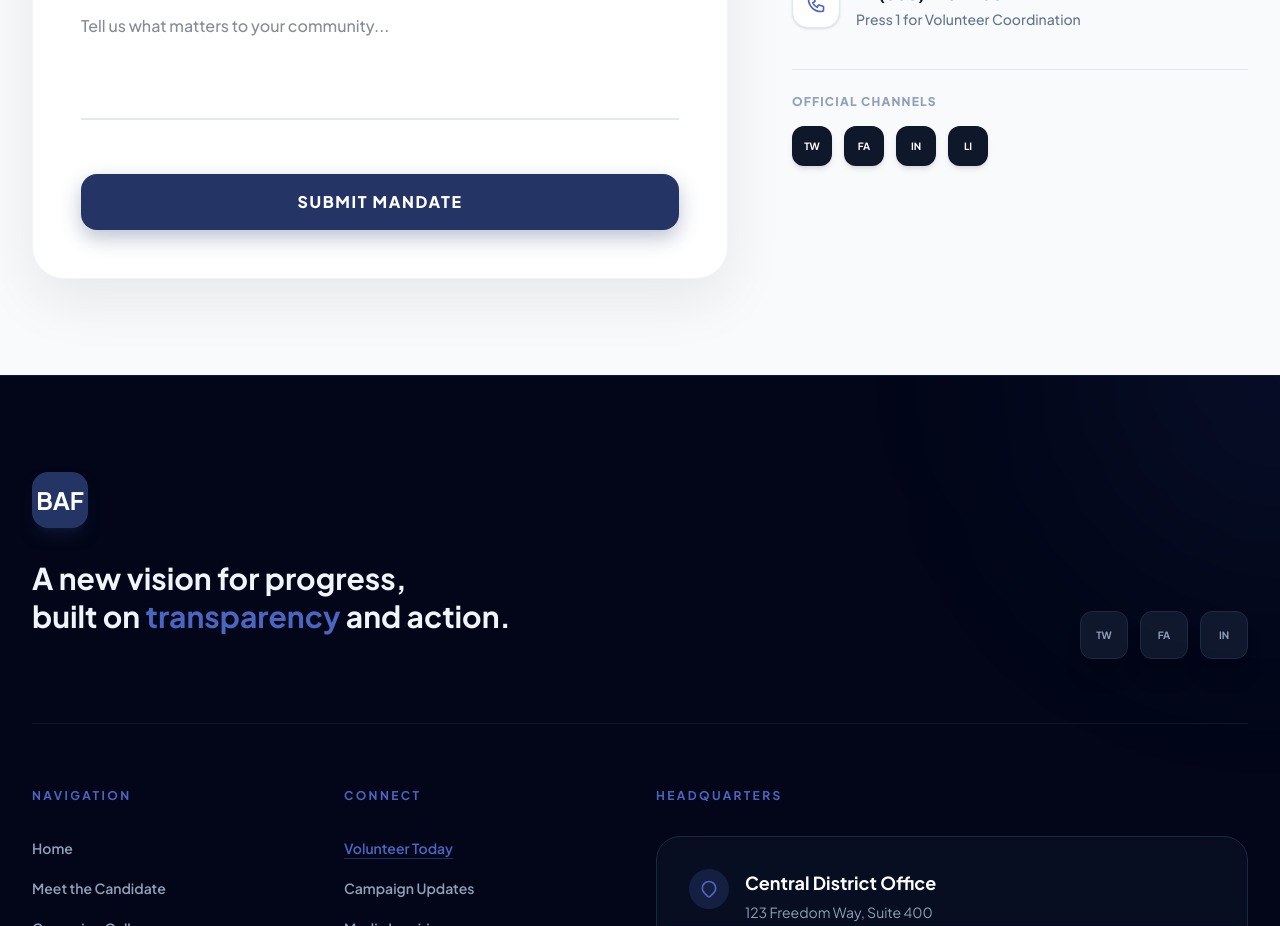
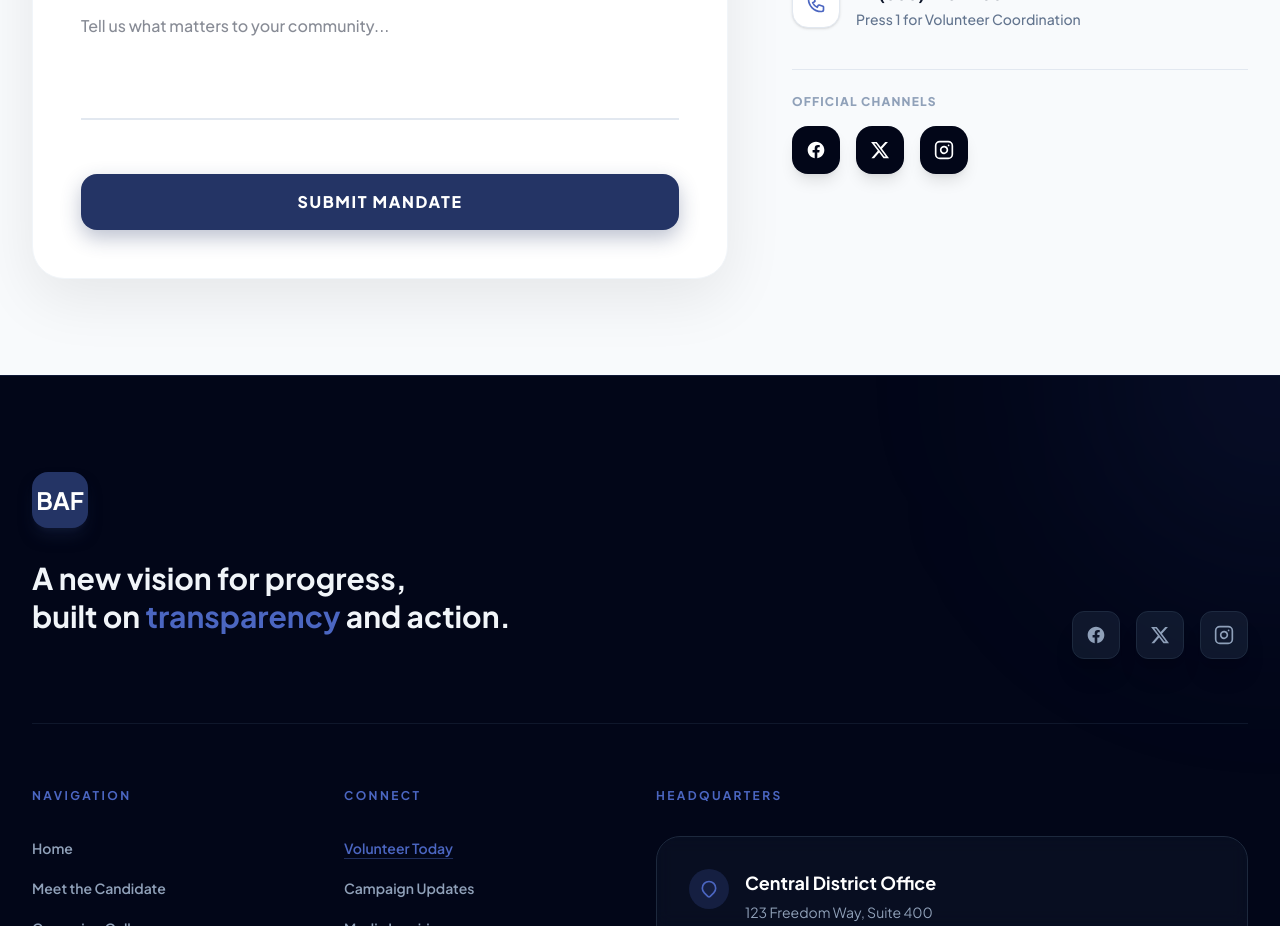
Before and after one commit to kayteedberserker/govsite, a Next.js app: page /contact in a window 1280 px wide. Shown: the part 880-1806 px from the top of the page. Built offline with nearby package versions, Linux system fonts and the light colour scheme.

Commit message:
updated caching corrected social links

```diff
--- a/app/components/Footer.jsx
+++ b/app/components/Footer.jsx
@@ -1,7 +1,47 @@
 // components/Footer.jsx
+"use client";
+
 import Link from 'next/link';
 
 export default function Footer() {
+  // Social media configuration with unique links and raw SVG icons
+  const socialLinks = [
+    {
+      platform: 'Facebook',
+      href: 'https://www.facebook.com/share/1E38KRKSCJ/',
+      // Facebook Icon
+      icon: (
+        <svg className="w-5 h-5" fill="currentColor" viewBox="0 0 24 24">
+          <path d="M22 12c0-5.523-4.477-10-10-10S2 6.477 2 12c0 4.991 3.657 9.128 8.438 9.878v-6.987h-2.54V12h2.54V9.797c0-2.506 1.492-3.89 3.777-3.89 1.094 0 2.238.195 2.238.195v2.46h-1.26c-1.243 0-1.63.771-1.63 1.562V12h2.773l-.443 2.89h-2.33v6.988C18.343 21.128 22 16.991 22 12z" />
+        </svg>
+      ),
+      hoverColor: 'hover:bg-[#1877F2]'
+    },
+    {
+      platform: 'Twitter',
+      href: '#',
+      // X (Twitter) Icon
+      icon: (
+        <svg className="w-5 h-5" fill="currentColor" viewBox="0 0 24 24">
+          <path d="M18.244 2.25h3.308l-7.227 8.26 8.502 11.24H16.17l-5.214-6.817L4.99 21.75H1.68l7.73-8.835L1.254 2.25H8.08l4.713 6.231zm-1.161 17.52h1.833L7.084 4.126H5.117z" />
+        </svg>
+      ),
+      hoverColor: 'hover:bg-black'
+    },
+    {
+      platform: 'Instagram',
+      href: '#',
+      // Instagram Icon
+      icon: (
+        <svg className="w-5 h-5" fill="none" stroke="currentColor" strokeWidth="2" strokeLinecap="round" strokeLinejoin="round" viewBox="0 0 24 24">
+          <rect x="2" y="2" width="20" height="20" rx="5" ry="5"></rect>
+          <path d="M16 11.37A4 4 0 1 1 12.63 8 4 4 0 0 1 16 11.37z"></path>
+          <line x1="17.5" y1="6.5" x2="17.51" y2="6.5"></line>
+        </svg>
+      ),
+      hoverColor: 'hover:bg-[#E4405F]'
+    },
+  ];
 
   return (
     <footer className="bg-slate-950 text-slate-400 pt-24 pb-12 border-t border-[#243465]/40 relative overflow-hidden">
@@ -25,15 +65,17 @@ export default function Footer() {
           </div>
 
           {/* Social Links as Premium Floating Cards */}
-          <div className="flex gap-3">
-            {['Twitter', 'Facebook', 'Instagram'].map((platform) => (
+          <div className="flex gap-4">
+            {socialLinks.map((item) => (
               <a
-                key={platform}
-                href="#"
-                className="w-12 h-12 flex items-center justify-center rounded-xl bg-slate-900 border border-slate-800 text-slate-400 hover:bg-[#243465] hover:text-white hover:-translate-y-1 transition-all duration-300 shadow-xl"
-                aria-label={platform}
+                key={item.platform}
+                href={item.href}
+                target="_blank"
+                rel="noopener noreferrer"
+                className={`w-12 h-12 flex items-center justify-center rounded-xl bg-slate-900 border border-slate-800 text-slate-400 ${item.hoverColor} hover:text-white hover:-translate-y-1 transition-all duration-300 shadow-xl`}
+                aria-label={item.platform}
               >
-                <span className="text-[10px] font-bold uppercase">{platform.substring(0, 2)}</span>
+                {item.icon}
               </a>
             ))}
           </div>
@@ -42,7 +84,7 @@ export default function Footer() {
         {/* ================= MIDDLE SECTION: ASYMMETRICAL GRID ================= */}
         <div className="grid grid-cols-2 md:grid-cols-4 gap-y-12 gap-x-8 py-16">
 
-          {/* Column 1: Navigation - Only the pages you actually have */}
+          {/* Column 1: Navigation */}
           <div className="col-span-1">
             <h3 className="text-[#4b66c1] font-bold text-xs tracking-[0.2em] uppercase mb-8">Navigation</h3>
             <ul className="space-y-4">
@@ -63,7 +105,7 @@ export default function Footer() {
             </ul>
           </div>
 
-          {/* Column 3: Location (Spans 2 columns on mobile) */}
+          {/* Column 3: Location */}
           <div className="col-span-2">
             <h3 className="text-[#4b66c1] font-bold text-xs tracking-[0.2em] uppercase mb-8">Headquarters</h3>
             <div className="bg-slate-900/50 border border-slate-800 p-8 rounded-3xl backdrop-blur-sm">
--- a/app/contact/page.jsx
+++ b/app/contact/page.jsx
@@ -6,6 +6,39 @@ import { useState } from 'react';
 export default function ContactPage() {
   const [formData, setFormData] = useState({ name: '', email: '', subject: '', message: '' });
   const [status, setStatus] = useState({ loading: false, success: false, error: '' });
+
+  // Social media configuration matching your Footer
+  const socialLinks = [
+    {
+      platform: 'Facebook',
+      href: 'https://www.facebook.com/share/1E38KRKSCJ/',
+      icon: (
+        <svg className="w-5 h-5" fill="currentColor" viewBox="0 0 24 24">
+          <path d="M22 12c0-5.523-4.477-10-10-10S2 6.477 2 12c0 4.991 3.657 9.128 8.438 9.878v-6.987h-2.54V12h2.54V9.797c0-2.506 1.492-3.89 3.777-3.89 1.094 0 2.238.195 2.238.195v2.46h-1.26c-1.243 0-1.63.771-1.63 1.562V12h2.773l-.443 2.89h-2.33v6.988C18.343 21.128 22 16.991 22 12z" />
+        </svg>
+      ),
+    },
+    {
+      platform: 'Twitter',
+      href: '#',
+      icon: (
+        <svg className="w-5 h-5" fill="currentColor" viewBox="0 0 24 24">
+          <path d="M18.244 2.25h3.308l-7.227 8.26 8.502 11.24H16.17l-5.214-6.817L4.99 21.75H1.68l7.73-8.835L1.254 2.25H8.08l4.713 6.231zm-1.161 17.52h1.833L7.084 4.126H5.117z" />
+        </svg>
+      ),
+    },
+    {
+      platform: 'Instagram',
+      href: '#',
+      icon: (
+        <svg className="w-5 h-5" fill="none" stroke="currentColor" strokeWidth="2" strokeLinecap="round" strokeLinejoin="round" viewBox="0 0 24 24">
+          <rect x="2" y="2" width="20" height="20" rx="5" ry="5"></rect>
+          <path d="M16 11.37A4 4 0 1 1 12.63 8 4 4 0 0 1 16 11.37z"></path>
+          <line x1="17.5" y1="6.5" x2="17.51" y2="6.5"></line>
+        </svg>
+      ),
+    },
+  ];
 
   const handleChange = (e) => {
     setFormData({ ...formData, [e.target.name]: e.target.value });
@@ -62,7 +95,7 @@ export default function ContactPage() {
       <section className="max-w-7xl mx-auto px-4 sm:px-6 lg:px-8 -mt-24 relative z-20 pb-24">
         <div className="grid grid-cols-1 lg:grid-cols-12 gap-8 items-start">
 
-          {/* LEFT: The Form (Takes up 7 columns, overlaps the dark header) */}
+          {/* LEFT: The Form */}
           <div className="lg:col-span-7 bg-white rounded-[2rem] p-8 md:p-12 shadow-[0_20px_60px_rgb(0,0,0,0.08)] border border-slate-100">
             <div className="mb-8">
               <h2 className="text-2xl font-black text-slate-900 tracking-tight uppercase">Send a Direct Message</h2>
@@ -84,7 +117,6 @@ export default function ContactPage() {
               )}
 
               <div className="grid grid-cols-1 md:grid-cols-2 gap-8">
-                {/* Input Group: Stripped of default outlines, styled with clean bottom borders */}
                 <div className="relative group">
                   <label className="text-xs font-bold text-slate-400 uppercase tracking-widest mb-1 block transition-colors group-focus-within:text-[#4b66c1]">Full Name</label>
                   <input
@@ -93,7 +125,6 @@ export default function ContactPage() {
                     value={formData.name}
                     onChange={handleChange}
                     required
-                    // The fix: outline-none and ring-0 strip the ugly browser defaults
                     className="w-full bg-transparent border-b-2 border-slate-200 py-2 text-slate-900 font-medium focus:outline-none focus:ring-0 focus:border-[#4b66c1] transition-colors rounded-none px-0"
                     placeholder="Citizen Name"
                   />
@@ -163,7 +194,7 @@ export default function ContactPage() {
             </form>
           </div>
 
-          {/* RIGHT: Contact Info (Takes up 5 columns, sits lower) */}
+          {/* RIGHT: Contact Info */}
           <div className="lg:col-span-5 lg:pl-8 lg:pt-16">
             <div className="space-y-10">
 
@@ -213,10 +244,16 @@ export default function ContactPage() {
 
               <div className="pt-6 border-t border-slate-200">
                 <h3 className="text-xs font-black text-slate-400 uppercase tracking-widest mb-4">Official Channels</h3>
-                <div className="flex gap-3">
-                  {['Twitter', 'Facebook', 'Instagram', 'LinkedIn'].map((social) => (
-                    <a key={social} href="#" className="w-10 h-10 flex items-center justify-center rounded-xl bg-slate-900 text-white hover:bg-[#4b66c1] hover:-translate-y-1 transition-all duration-300 shadow-md">
-                      <span className="text-[10px] font-bold uppercase">{social.substring(0, 2)}</span>
+                <div className="flex gap-4">
+                  {socialLinks.map((item) => (
+                    <a
+                      key={item.platform}
+                      href={item.href}
+                      target="_blank"
+                      rel="noopener noreferrer"
+                      className="w-12 h-12 flex items-center justify-center rounded-2xl bg-slate-950 text-white hover:bg-[#4b66c1] hover:-translate-y-1 transition-all duration-300 shadow-lg"
+                    >
+                      {item.icon}
                     </a>
                   ))}
                 </div>
--- a/app/gallery/page.jsx
+++ b/app/gallery/page.jsx
@@ -1,4 +1,7 @@
 // app/gallery/page.jsx
+// Rebuild the homepage in the background every 30 seconds if data changes
+export const revalidate = 30;
+
 import GalleryGrid from '@/app/components/GalleryGrid';
 import connectMongo from '@/app/lib/mongodb';
 import MediaItem from '@/app/models/MediaItem';
@@ -37,6 +40,10 @@ export default async function GalleryPage() {
     );
   } catch (error) {
     console.error("Database Error:", error);
-    return <div className="p-20 text-center text-white bg-slate-950 h-screen">Error loading gallery. Check console.</div>;
+    return (
+      <div className="p-20 text-center text-white bg-slate-950 h-screen">
+        Error loading gallery. Check console.
+      </div>
+    );
   }
 }
--- a/app/media/page.jsx
+++ b/app/media/page.jsx
@@ -3,8 +3,9 @@ import connectMongo from '@/app/lib/mongodb';
 import MediaItem from '@/app/models/MediaItem';
 import MediaClientWrapper from './MediaClientWrapper';
 
-// Rebuild page every 60 seconds if new media is uploaded
-export const revalidate = 60;
+// Rebuild the homepage in the background every 30 seconds if data changes
+export const revalidate = 30;
+
 
 export default async function MediaPage() {
   // Default fallback if you haven't uploaded a portrait yet
--- a/app/page.js
+++ b/app/page.js
@@ -5,8 +5,8 @@ import Article from '@/app/models/Article';
 import MediaItem from '@/app/models/MediaItem';
 import Link from 'next/link';
 
-// Rebuild the homepage in the background every 60 seconds if data changes
-export const revalidate = 60;
+// Rebuild the homepage in the background every 30 seconds if data changes
+export const revalidate = 30;
 
 export default async function HomePage() {
   let latestNews = [];
--- a/app/updates/page.jsx
+++ b/app/updates/page.jsx
@@ -3,9 +3,9 @@ import connectMongo from '@/app/lib/mongodb';
 import Article from '@/app/models/Article';
 import Link from 'next/link';
 
-// ISR Configuration: Rebuild the page in the background every 60 seconds
+// ISR Configuration: Rebuild the page in the background every 30 seconds
 // if a new article is published. Keeps the site blazing fast.
-export const revalidate = 60;
+export const revalidate = 30;
 
 // Helper function to format the date nicely
 const formatDate = (dateString) => {
```
